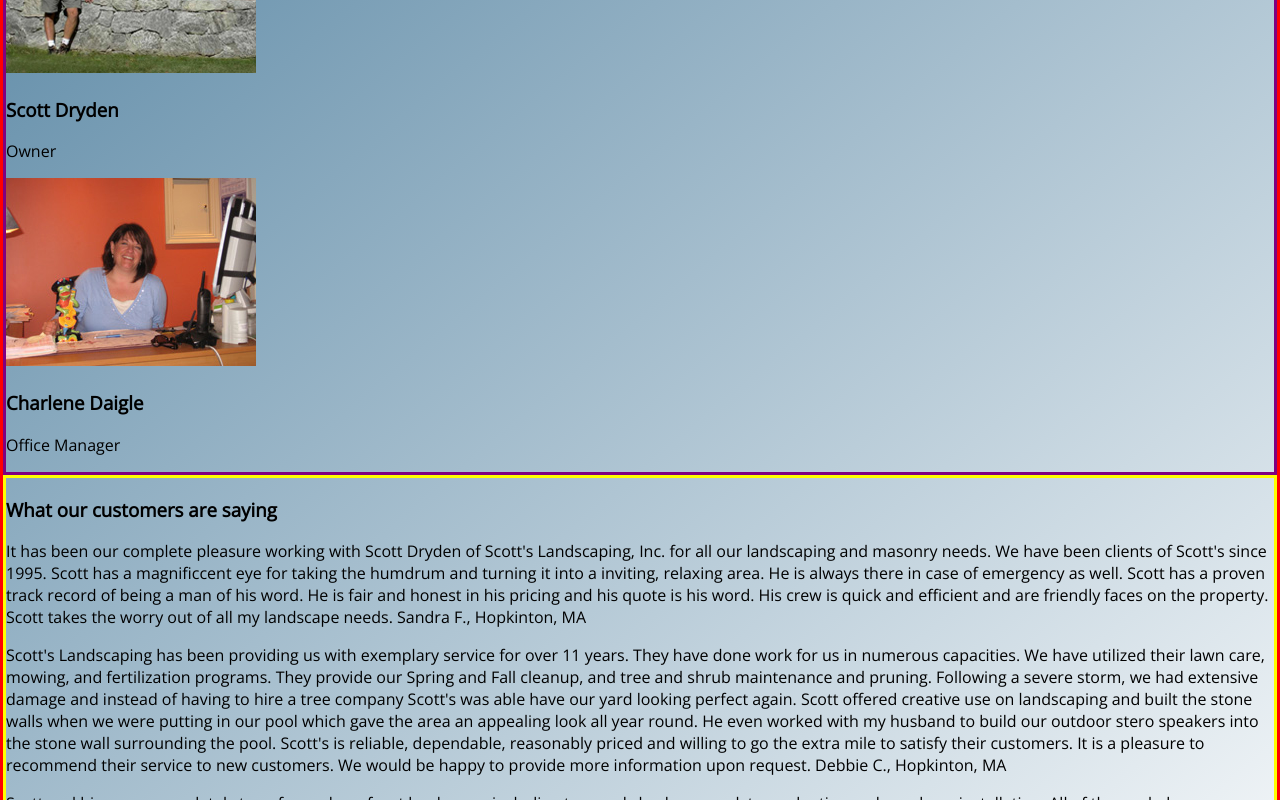
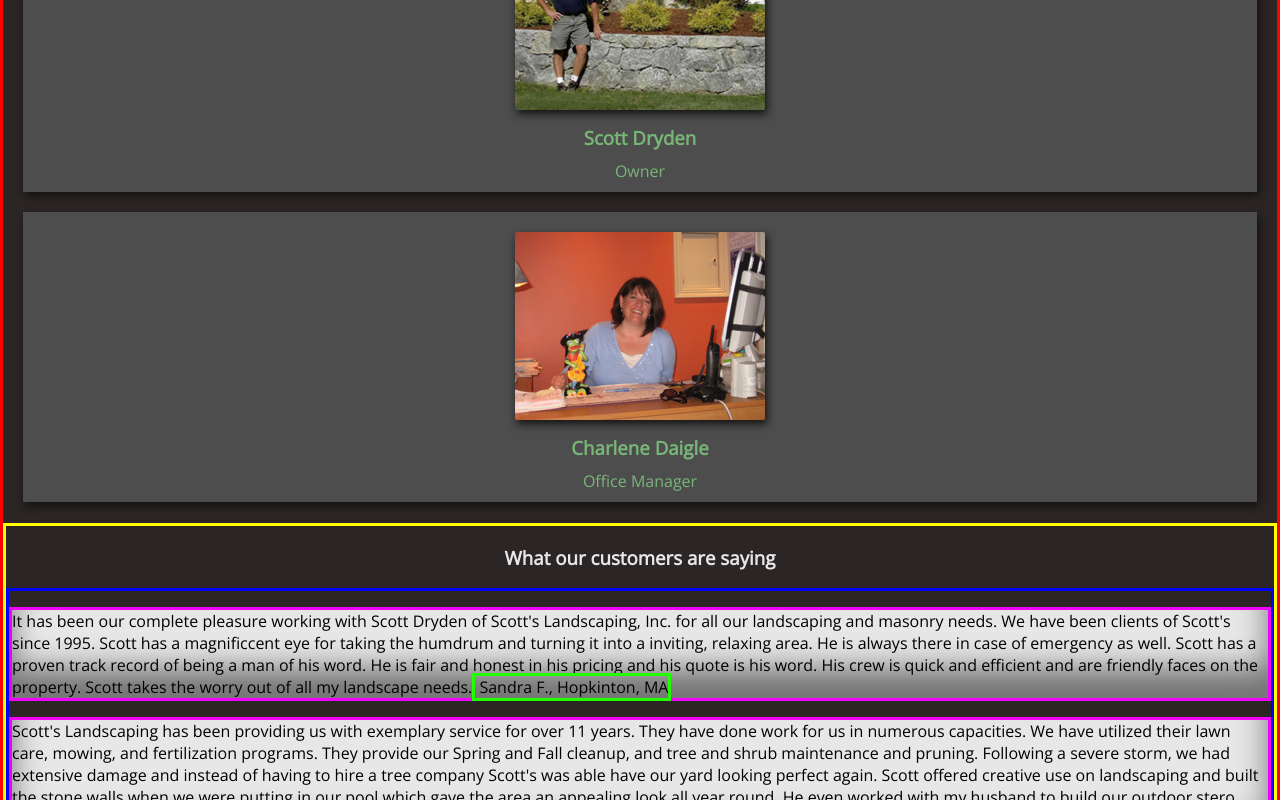
Before and after one commit to cbowman422/scottslandscaping, a React (Create React App) app: page /about in a window 1280 px wide. Shown: the part 960-1760 px from the top of the page. Built offline with nearby package versions, Linux system fonts and the light colour scheme.

Commit message:
testimonials structure v1

```diff
--- a/src/components/Header.js
+++ b/src/components/Header.js
@@ -4,7 +4,7 @@
 import { useState } from 'react';
 
 export const Header = () => {
-    const [active, setActive] = useState(false)
+    const [active, setActive] = useState(false);
 
     return (
         <div className="header-shadow">
@@ -43,4 +43,4 @@
         </div>
 
     )
-}
+};
--- a/src/css/About.css
+++ b/src/css/About.css
@@ -73,24 +73,38 @@
 
 
 .about-team-container{
-  border: solid purple;
+  padding: 20px 20px 1px 20px;
+  background-color: var(--brown);
+  text-align: center;
+}
 
+.about-team-container-style{
+  box-shadow: 2px 4px 8px var(--dark-brown);
+  padding-top: 20px;
+  background-color: var(--black);
+  margin-bottom: 20px;
 }
 
 .about-team-h3{
   font-size: 24px;
+  color: var(--black);
+  text-align: center;
 }
 
 .about-team-image{
-
+  box-shadow: 2px 4px 8px var(--dark-brown);
+  border-radius: 2px;
 }
 
 .about-team-name{
-
+ color: var(--green);
+ margin: 10px 0 0 0;
 }
 
 .about-team-p{
-
+  color: var(--green);
+  padding: 10px;
+  margin: 0;
 }
 
 
@@ -99,14 +113,49 @@
 
 .about-testimonials-container{
   border: solid yellow;
-
+  background-color: var(--brown);
 
 }
 
 .about-testimonials-h3{
-
+ text-align: center;
+ color: var(--white)
 }
 
 .about-testimonials-content-container{
 
+  border: solid blue;
 }
+
+
+.about-testimonials-content-container p{
+  border: solid rgb(242, 0, 255);
+  background-color: var(--white);
+  box-shadow: inset 0 -30px 30px rgba(0, 0, 0, 0.5);
+}
+
+/*
+.testimonial-text{
+  border: solid rgb(242, 0, 255);
+  height: 100px;
+  overflow: hidden;
+  background-color: var(--white);
+  box-shadow: inset 0 -30px 30px rgba(0, 0, 0, 0.5);
+}
+
+.testimonial-text.aboutActive1{
+  height: 100%;
+}
+
+.testimonial-text.aboutActive2{
+  height: 100%;
+}
+
+.testimonial-text.aboutActive3{
+  height: 100%;
+} */
+
+.about-testimonials-content-container span{
+
+  border: solid rgb(34, 255, 0);
+}
--- a/src/css/Home.css
+++ b/src/css/Home.css
@@ -113,11 +113,6 @@
   margin: 0 auto 20px auto;
   color: var(--black);
 }
-
-
-
-/* TODO ------ home-welcome-details-ALT HAS 2 OF EACH TAG BECAUSE OF ALTERNATING STYLE --------- */
-
 
 
 .home-welcome-details{
--- a/src/pages/About.js
+++ b/src/pages/About.js
@@ -5,6 +5,8 @@
 import charlene from '../images/Charlene_office_pic.jpeg';
 
 const About = () => {
+
+
   return (
     <div className="about-container" >
 
@@ -16,36 +18,56 @@
           <h3 className="about-section-h3" > About Us </h3>
             <p className="about-section-p"> Scott's Landscaping, Inc., established in 1985, is owned and operated by Scott Dryden, a lifelong resident of Hopkinton, MA. What started as a simple desire to work in the outdoors has grown into a thriving business that's dedicated to serving clients throughout New England. </p>
             <p className="about-section-p"> As a full-service lawn care and landscape management company, we're proud to offer comprehensive services that meet the needs of residential customers, commercial properties, contractors, and industrial facilities. From design to installation, maintenance to upkeep, we take care of every aspect of your landscaping needs. </p>
-            {/* <p className="about-section-p"> At Scott's Landscaping, Inc., we're committed to staying ahead of the curve when it comes to lawn maintenance, landscaping trends, and design techniques. Let us create a custom landscape that perfectly fits your style, needs, and budget. Join the growing list of satisfied customers who have trusted us to transform their outdoor spaces.</p> */}
             <p className="about-section-p"> Contact us today for your free, no-obligation estimate and proposal. We'll visit your home or business to discuss your vision and create the plan that works for you.</p>
             <a href='./contact' > Schedule a consultation </a>
         </div>
       </div>
 
 
+        <h3 className="about-team-h3"> Our Team </h3>
       <div className="about-team-container">
-        <h3 className="about-team-h3"> Our Team </h3>
-          <img className="about-team-image" src={scott} alt="owner" />
-          <h3 className="about-team-name"> Scott Dryden </h3>
-          <p className="about-team-p"> Owner </p>
+
+        <div className="about-team-container-style">
+
+            <img className="about-team-image" src={scott} alt="owner" />
+            <h3 className="about-team-name"> Scott Dryden </h3>
+            <p className="about-team-p"> Owner </p>
+
+        </div>
+
+        <div className="about-team-container-style">
+
             <img className="about-team-image" src={charlene} alt="office-manager" />
             <h3 className="about-team-name"> Charlene Daigle </h3>
             <p className="about-team-p"> Office Manager </p>
+
+      </div>
+
+
       </div>
 
       <div className="about-testimonials-container">
         <h3 className="about-testimonials-h3"> What our customers are saying </h3>
           <div className="about-testimonials-content-container">
+
           <p>
-          It has been our complete pleasure working with Scott Dryden of Scott's Landscaping, Inc. for all our landscaping and masonry needs. We have been clients of Scott's since 1995. Scott has a magnificcent eye for taking the humdrum and turning it into a inviting, relaxing area. He is always there in case of emergency as well. Scott has a proven track record of being a man of his word. He is fair and honest in his pricing and his quote is his word. His crew is quick and efficient and are friendly faces on the property. Scott takes the worry out of all my landscape needs. <span> Sandra F., Hopkinton, MA </span>
+
+          It has been our complete pleasure working with Scott Dryden of Scott's Landscaping, Inc. for all our landscaping and masonry needs. We have been clients of Scott's since 1995. Scott has a magnificcent eye for taking the humdrum and turning it into a inviting, relaxing area. He is always there in case of emergency as well. Scott has a proven track record of being a man of his word. He is fair and honest in his pricing and his quote is his word. His crew is quick and efficient and are friendly faces on the property. Scott takes the worry out of all my landscape needs.
+
+          <span> Sandra F., Hopkinton, MA </span>
           </p>
+
           <p>
           Scott's Landscaping has been providing us with exemplary service for over 11 years. They have done work for us in numerous capacities. We have utilized their lawn care, mowing, and fertilization programs. They provide our Spring and Fall cleanup, and tree and shrub maintenance and pruning. Following a severe storm, we had extensive damage and instead of having to hire a tree company Scott's was able have our yard looking perfect again.
 
           Scott offered creative use on landscaping and built the stone walls when we were putting in our pool which gave the area an appealing look all year round. He even worked with my husband to build our outdoor stero speakers into the stone wall surrounding the pool.
 
-          Scott's is reliable, dependable, reasonably priced and willing to go the extra mile to satisfy their customers. It is a pleasure to recommend their service to new customers. We would be happy to provide more information upon request. <span> Debbie C., Hopkinton, MA </span>
+          Scott's is reliable, dependable, reasonably priced and willing to go the extra mile to satisfy their customers. It is a pleasure to recommend their service to new customers. We would be happy to provide more information upon request.
+
+          <span> Debbie C., Hopkinton, MA </span>
+
           </p>
+
           <p>
           Scott and his crews completely transformed our front landscape, including tree and shrub removal, transplanting and new lawn installation.  All of the work done exceeded my expectations which were high because I knew of Scott's reputation before I hired him which is why I hired him.
 
```
